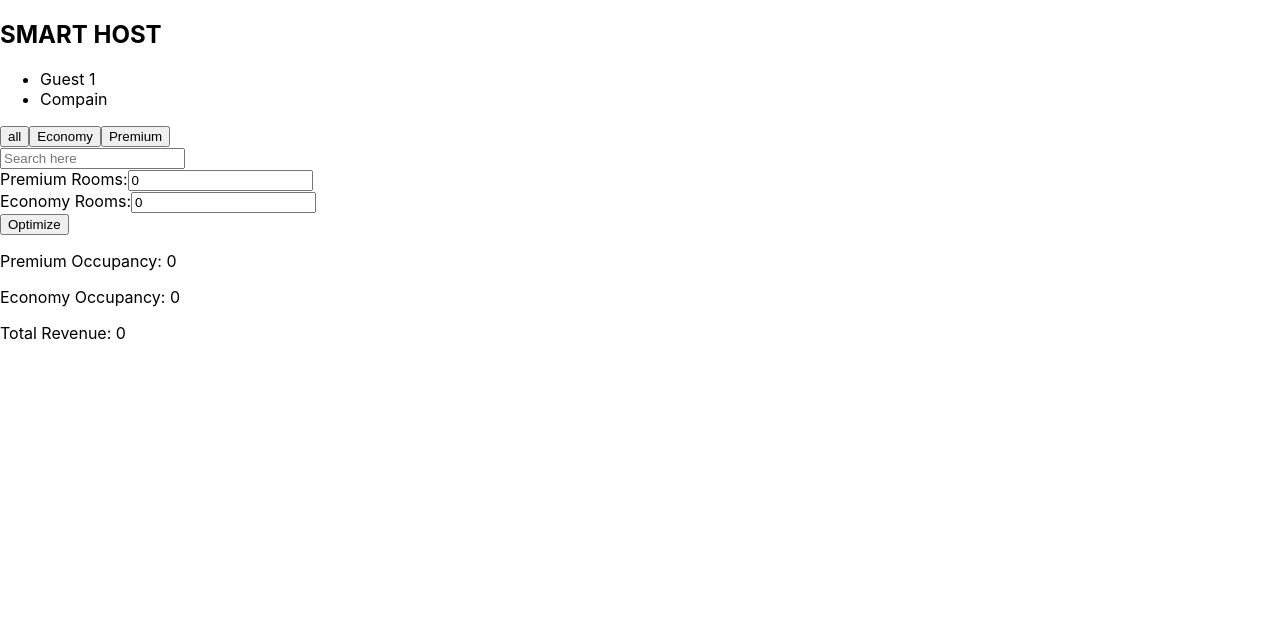
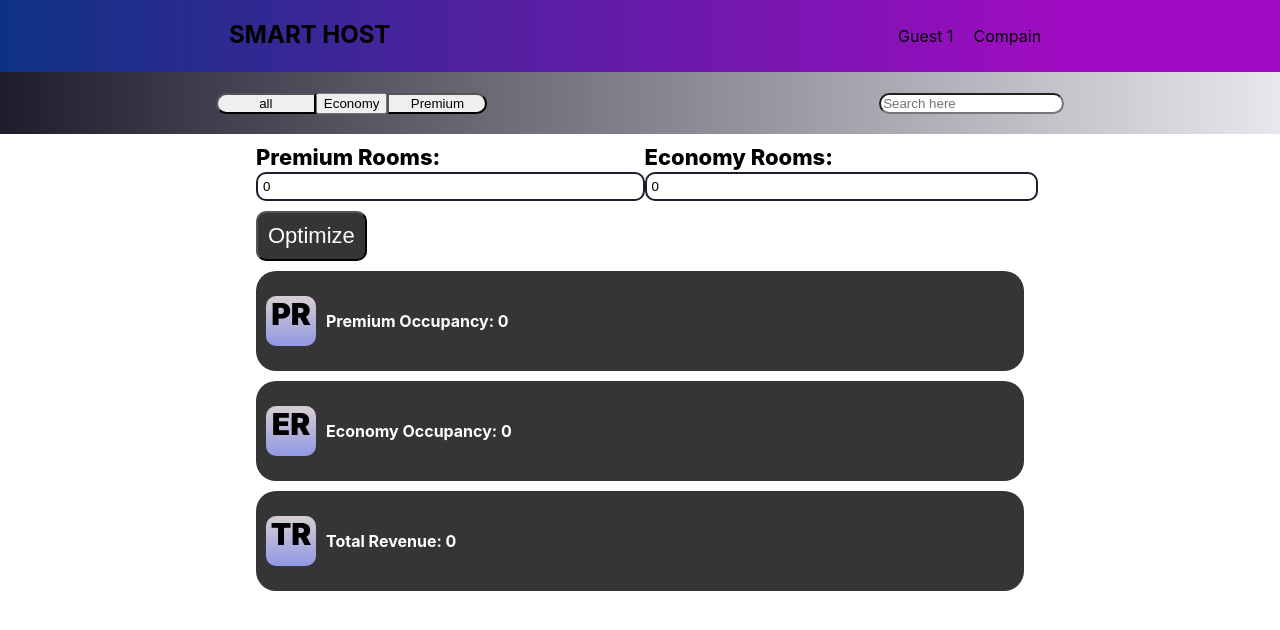
Before and after one commit to freddykaberuka/hosting-occupancy, a React (Create React App) app: page / in a window 1280 px wide. Shown: the top 630 px of the page. Built offline with nearby package versions, Linux system fonts and the light colour scheme.

Commit message:
add styles

```diff
--- a/src/App.css
+++ b/src/App.css
@@ -1,38 +1,103 @@
-.App {
-  text-align: center;
+.top-header{
+  background: linear-gradient(90deg, rgba(2,0,36,1) 0%, rgba(14,50,131,1) 0%, rgba(162,11,195,1) 84%);
+  display: flex;
+  justify-content: space-around;
+}
+.links ul{
+  display: flex;
+  list-style: none;
+}
+.links li{
+  padding: 10px;
 }
 
-.App-logo {
-  height: 40vmin;
-  pointer-events: none;
+.top-search {
+  display: flex;
+  justify-content: space-around;
+  background: linear-gradient(90deg, rgba(30,29,45,1) 0%, rgba(230,232,236,1) 100%, rgba(162,11,195,1) 100%);
+  padding: 20px;
+}
+.all-button{
+  border-radius: 30px 0px 0px 30px;
+  width: 100px;
+}
+.premium-button{
+  border-radius: 0 30px 30px 5px;
+  width: 100px;
+}
+.search input {
+  border-radius: 30px;
+}
+.form-submit{
+  display: flex;
+  justify-content: space-between;
+  flex-wrap: wrap;
+}
+.form-submit label{
+  font-size: 22px;
+  font-weight: 800;
+}
+.form-submit input[type=number]{
+  padding: 5px;
+  width: 100%;
+  border: 2px solid rgba(30,29,45,1);
+  border-radius: 10px;
+}
+.form-submit input[type=number]{
+  padding: 5px;
+  width: 100%;
+  border: 2px solid rgba(30,29,45,1);
+  border-radius: 10px;
+}
+.optmize{
+  padding: 10px;
+  border-radius: 10px;
+  background: #353535;
+  color: #fff;
+  font-size: 22px;
+  margin-top: 10px;
+}
+.admin-dash{
+  margin: auto;
+  width: 60%;
+  padding: 10px;
 }
 
-@media (prefers-reduced-motion: no-preference) {
-  .App-logo {
-    animation: App-logo-spin infinite 20s linear;
-  }
+.occupancies{
+  display: flex;
+  justify-content: space-between;
+  flex-wrap: wrap;
+  width: 100%;
 }
-
-.App-header {
-  background-color: #282c34;
-  min-height: 100vh;
+.card {
+  margin-top: 10px;
+  height: 100px;
+  background: #353535;
+  border-radius: 20px;
   display: flex;
-  flex-direction: column;
   align-items: center;
-  justify-content: center;
-  font-size: calc(10px + 2vmin);
-  color: white;
+  justify-content: left;
+  backdrop-filter: blur(10px);
+  transition: 0.5s ease-in-out;
+  width: 100%;
 }
-
-.App-link {
-  color: #61dafb;
+.card:hover {
+  cursor: pointer;
+  transform: scale(1.05);
 }
-
-@keyframes App-logo-spin {
-  from {
-    transform: rotate(0deg);
-  }
-  to {
-    transform: rotate(360deg);
-  }
+.img {
+  width: 50px;
+  height: 50px;
+  margin-left: 10px;
+  text-align: center;
+  font-size: 30px;
+  font-weight: 900;
+  border-radius: 10px;
+  background: linear-gradient(#d7cfcf, #9198e5);
 }
+.card p{
+  padding-left: 10px;
+  color: #fff;
+  font-weight: 700;
+  flex-wrap: wrap;
+}
--- a/src/App.js
+++ b/src/App.js
@@ -39,23 +39,38 @@ function App() {
   return (
     <>
     <Header />
-      <form onSubmit={handleFormSubmit}>
+    <div className="admin-dash">
+      <form onSubmit={handleFormSubmit} className="form-submit">
+        <div>
         <label>
           Premium Rooms:
           <input type="number" value={numPremiumRooms} onChange={e => setNumPremiumRooms(parseInt(e.target.value))}/>
         </label>
-        <br />
+        </div>
+        <div>
         <label>
           Economy Rooms:
           <input type="number" value={numEconomyRooms} onChange={e => setNumEconomyRooms(parseInt(e.target.value))}/>
         </label>
-        <br />
-        <button type="submit">Optimize</button>
+        </div>
+        <div>
+        <button type="submit" className="optmize">Optimize</button>
+        </div>
       </form>
-      <div>
-        <p>Premium Occupancy: {premiumOccupancy}</p>
-        <p>Economy Occupancy: {economyOccupancy}</p>
-        <p>Total Revenue: {totalRevenue}</p>
+      <div className="occupancies">
+        <div class="card">
+          <div class="img">PR</div>
+          <p>Premium Occupancy: {premiumOccupancy}</p>
+        </div>
+        <div class="card">
+          <div class="img">ER</div>
+          <p>Economy Occupancy: {economyOccupancy}</p>
+        </div>
+        <div class="card">
+          <div class="img">TR</div>
+          <p>Total Revenue: {totalRevenue}</p>
+        </div>
+      </div>
       </div>
     </>
   );
--- a/src/component/Header.js
+++ b/src/component/Header.js
@@ -4,11 +4,11 @@ import Search from './Search'
 const Header=() =>{
   return (
     <>
-    <div>
-        <div>
+    <div className="top-header">
+        <div className="logo">
             <h2>SMART HOST</h2>
         </div>
-        <div>
+        <div className="links">
           <ul>
             <li>
               Guest 1
--- a/src/component/Search.js
+++ b/src/component/Search.js
@@ -2,13 +2,13 @@ import React from 'react'
 
 const Search=()=> {
   return (
-    <div>
-        <div>
-            <button>all</button>
-            <button>Economy</button>
-            <button>Premium</button>
+    <div className="top-search">
+        <div className="buttons">
+            <button className="all-button">all</button>
+            <button className="economy-button">Economy</button>
+            <button className="premium-button">Premium</button>
         </div>
-        <div>
+        <div  className="search">
             <input type="text" placeholder="Search here"/>
         </div>
     </div>
```
